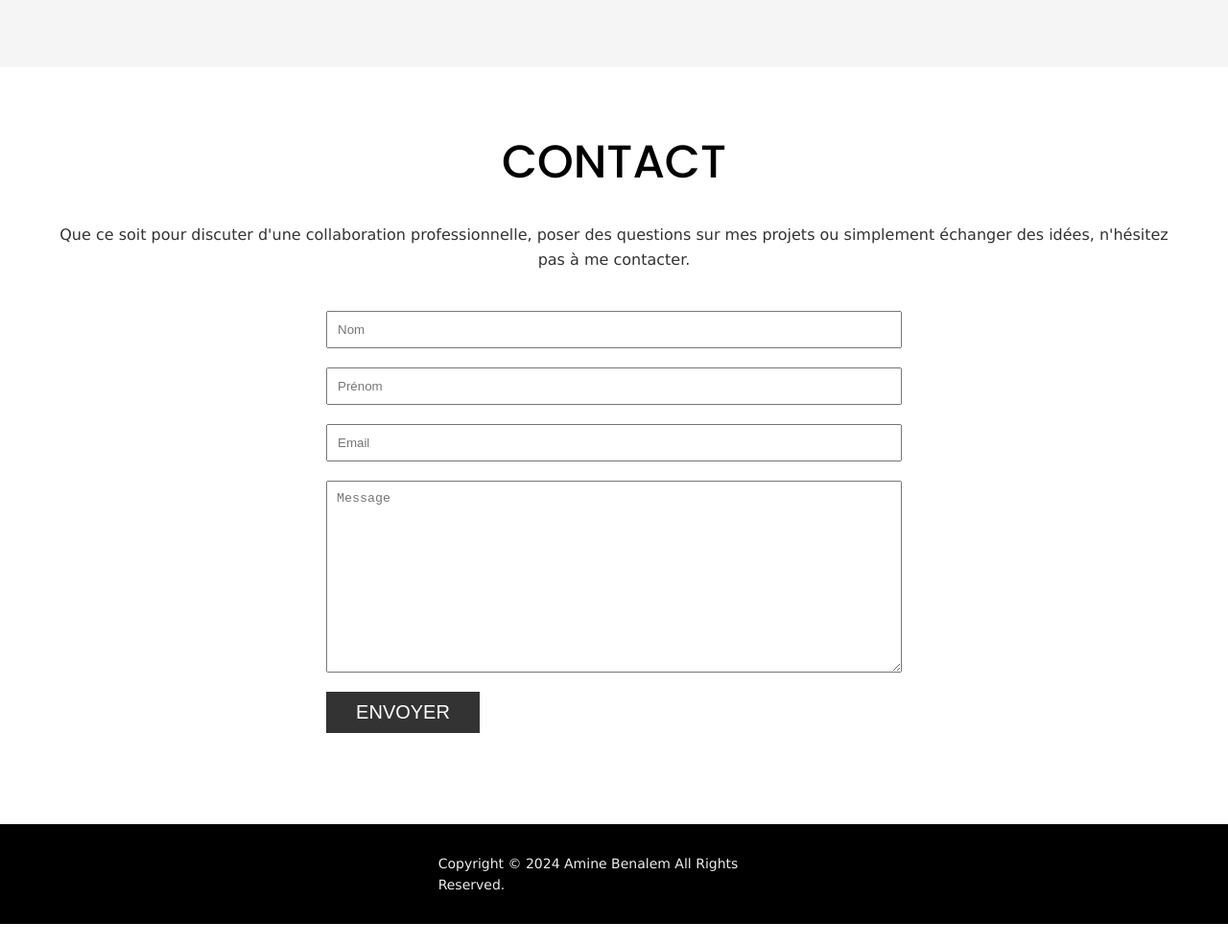
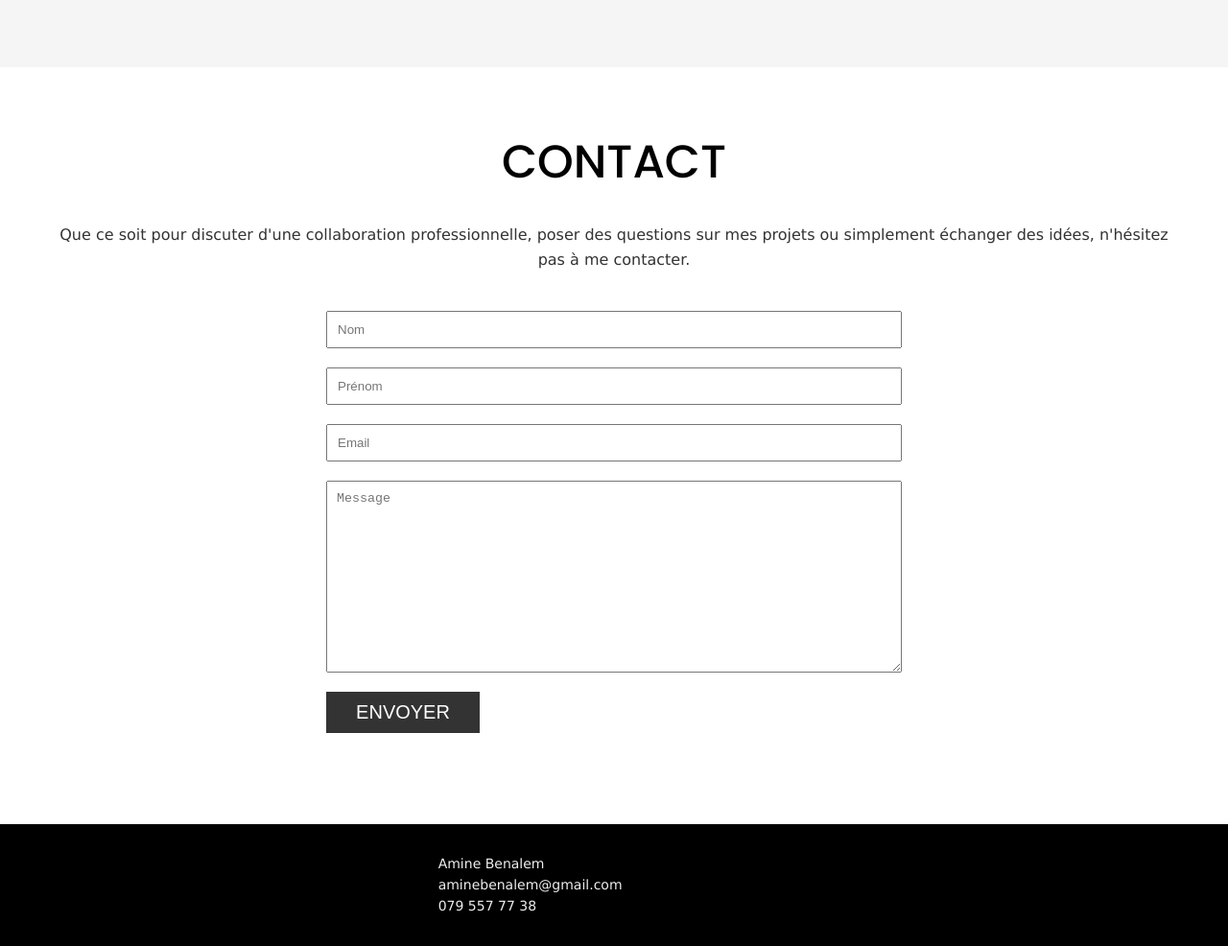
Before and after one commit to Benalem/portfolio, a plain HTML site: page index.html in a window 1280 px wide. Shown: the part 3245-4231 px from the top of the page at 96% size. Before the commit the page ends 4208 px from the top, so only its background shows below. Drawn offline with Linux system fonts and the light colour scheme.

Commit message:
Update index.html

```diff
--- a/index.html
+++ b/index.html
@@ -766,7 +766,9 @@
           <p></p>
         </div>
         <div class="grid__item">
-          <p>Copyright © 2024 Amine Benalem All Rights Reserved.</p>
+          <p>Amine Benalem</p>
+          <p>aminebenalem@gmail.com</p>
+          <p>079 557 77 38</p>
         </div>
       </div>
     </div>
```
